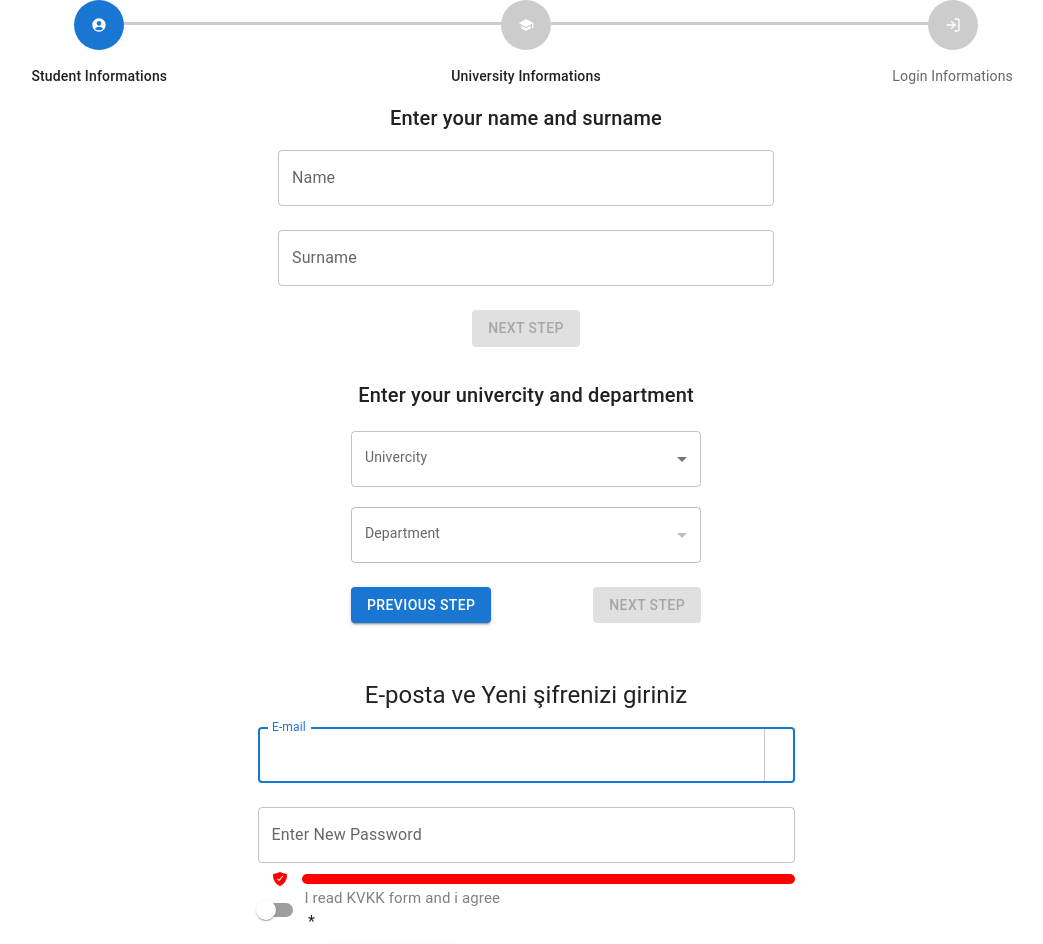
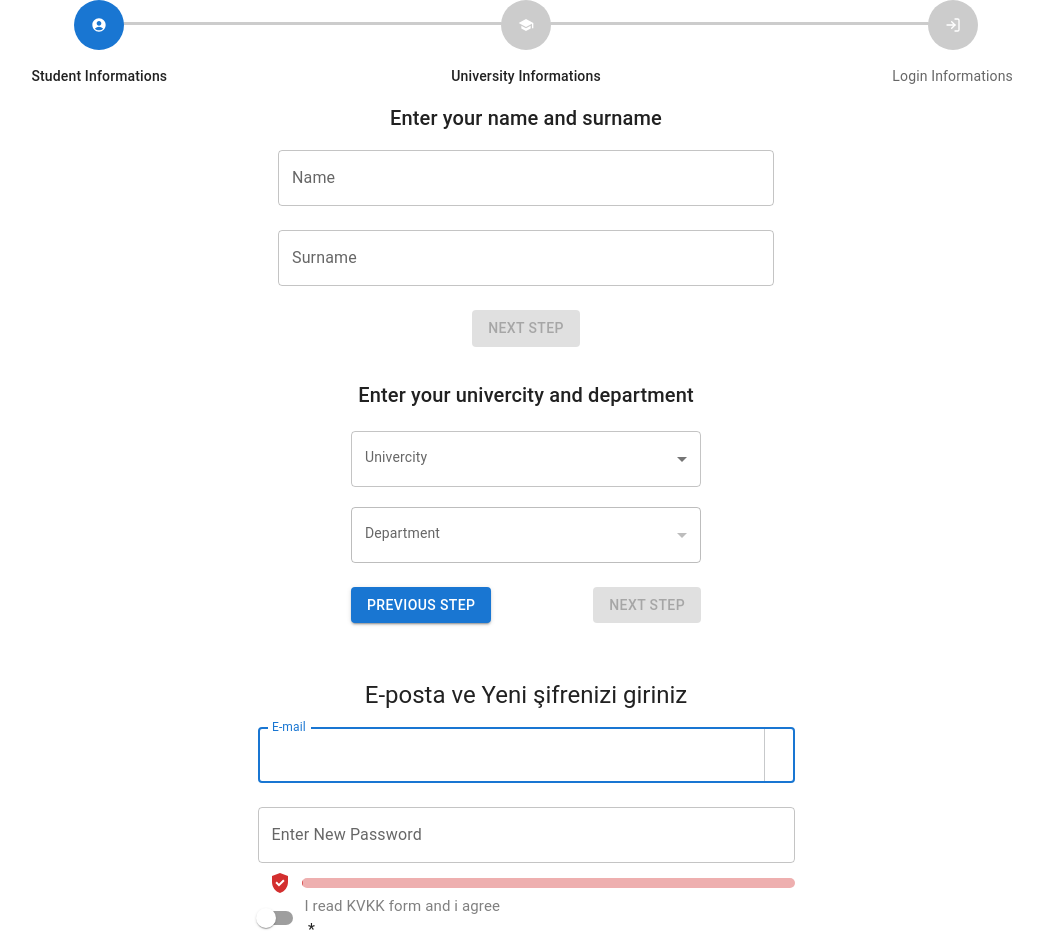
Before and after one commit to MuratOzte/UniSocial, a Next.js app: page /register in a window 1280 px wide. Shown: the top 944 px of the page, without its empty margins (114-1157 px from the left). Built offline with nearby package versions, Linux system fonts and the light colour scheme.

Commit message:
password strenght bar added

```diff
--- a/package.json
+++ b/package.json
@@ -11,7 +11,8 @@
   "dependencies": {
     "@emotion/react": "^11.13.3",
     "@emotion/styled": "^11.13.0",
-    "@mui/material": "^6.1.3",
+    "@mui/icons-material": "^6.1.4",
+    "@mui/material": "^6.1.4",
     "@reduxjs/toolkit": "^2.3.0",
     "framer-motion": "^11.11.9",
     "next": "14.2.15",
--- a/src/app/components/Register/PasswordStrenghtbar.jsx
+++ b/src/app/components/Register/PasswordStrenghtbar.jsx
@@ -1,6 +1,6 @@
 import LinearProgress from '@mui/material/LinearProgress';
 import { Grid } from '@mui/material';
-import { IoShieldCheckmark } from 'react-icons/io5';
+import GppGoodIcon from '@mui/icons-material/GppGood';
 import { useEffect } from 'react';
 import { useDispatch } from 'react-redux';
 import registerSlice from '@/store/Slices/RegisterSlice';
@@ -44,13 +44,13 @@ const PasswordStrengthBar = ({ password, isStrenghtBarOpen }) => {
 
     const getPasswordStrengthColor = (strength) => {
         if (strength < 25) {
-            return 'red';
+            return 'error';
         } else if (strength < 50) {
-            return 'yellow';
+            return 'warning';
         } else if (strength < 75) {
-            return 'blue';
+            return 'info';
         } else {
-            return 'green';
+            return 'success';
         }
     };
 
@@ -74,7 +74,7 @@ const PasswordStrengthBar = ({ password, isStrenghtBarOpen }) => {
                         justifyContent: 'center',
                     }}
                 >
-                    <IoShieldCheckmark color={strengthColor} />
+                    <GppGoodIcon color={strengthColor} />
                 </Grid>
                 <Grid item xs={11}>
                     <LinearProgress
```
Also changed, not shown: 1 other file (tests, documents, lock files or other folders).
